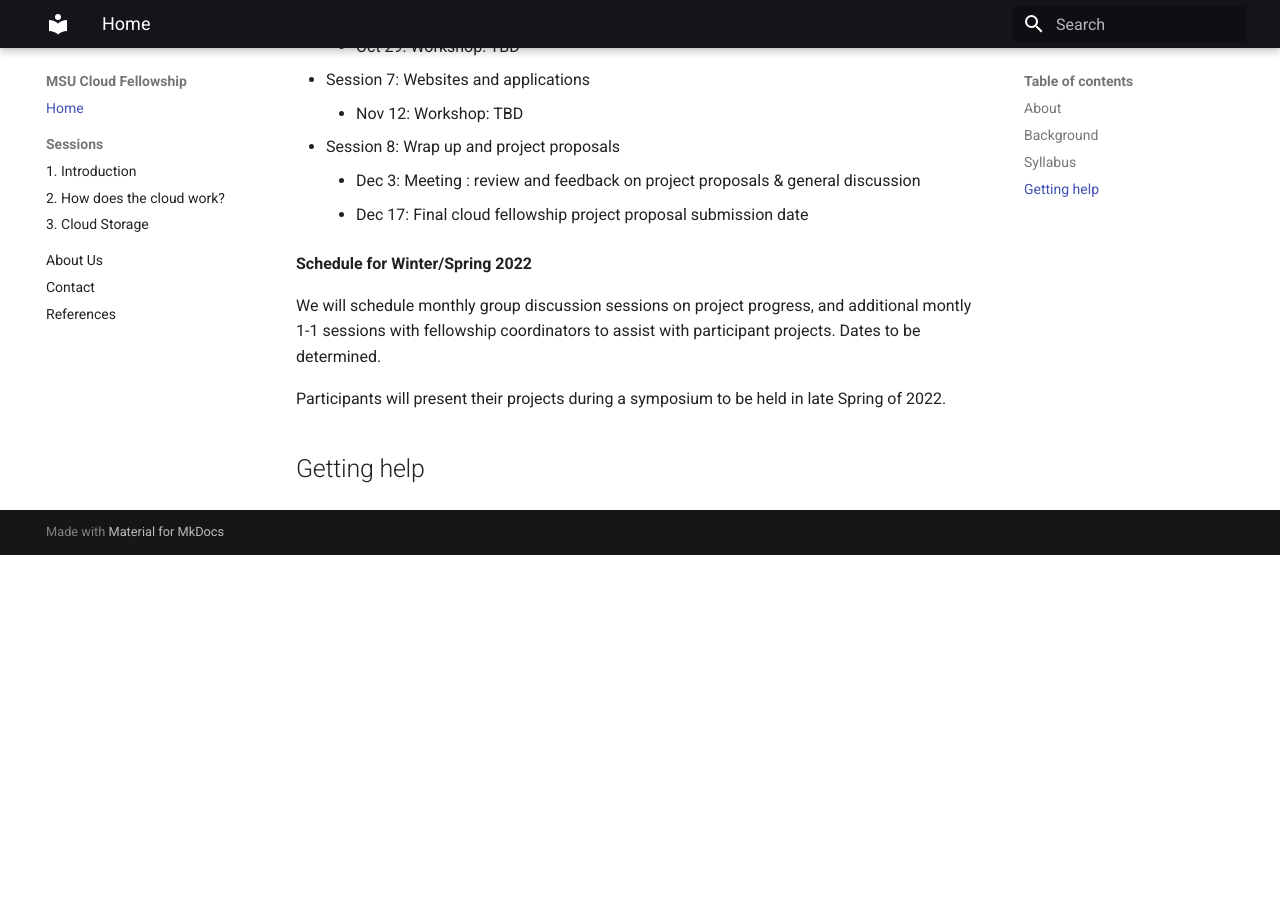
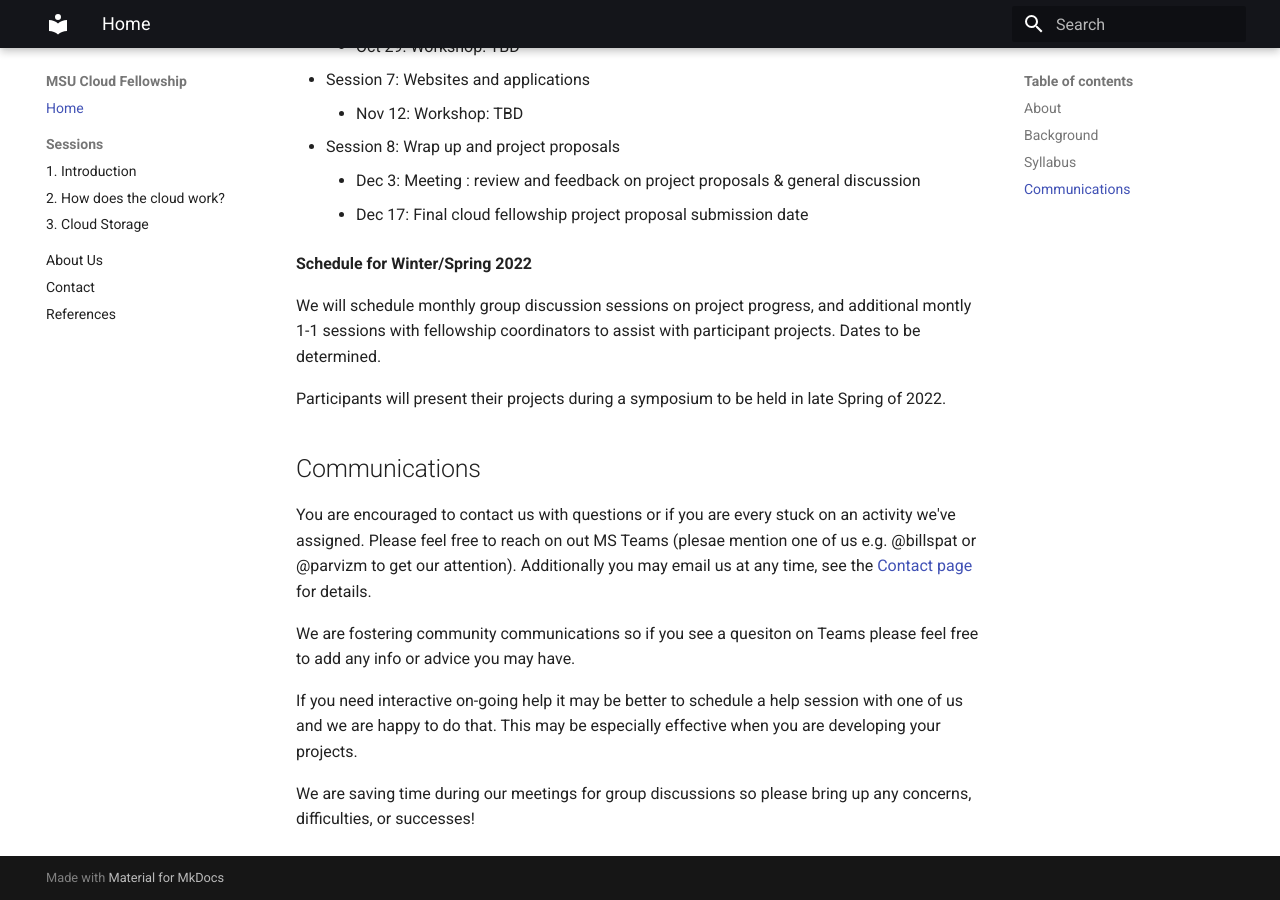
Before and after one commit to msucloudfellowship/msucloudfellowship.github.io, an MkDocs documentation site: the page built from docs/index.md, in a window 1280 px wide and 900 px high, scrolled down 1630 px. Built offline with MkDocs 1.6.1 and Material for MkDocs 9.7.7, drawn with Linux system fonts in a browser that asks for light colours; before the commit the page ends 2185 px from its top, so only the background shows below that.

Commit message:
add communications info on syllabus

```diff
--- a/docs/index.md
+++ b/docs/index.md
@@ -47,4 +47,12 @@ We will schedule monthly group discussion sessions on project progress, and addi
 
 Participants will present their projects during a symposium to be held in late Spring of 2022.
 
-## Getting help
+## Communications
+
+You are encouraged to contact us with questions or if you are every stuck on an activity we've assigned.  Please feel free to reach on out MS Teams (plesae mention one of us e.g. @billspat or @parvizm to get our attention).  Additionally you may email us at any time, see the [Contact page](contact.md) for details.
+
+We are fostering community communications so if you see a quesiton on Teams please feel free to add any info or advice you may have.
+
+If you need interactive on-going help it may be better to schedule a help session with one of us and we are happy to do that.   This may be especially effective when you are developing your projects.
+
+We are saving time during our meetings for group discussions so please bring up any concerns, difficulties, or successes!
```
